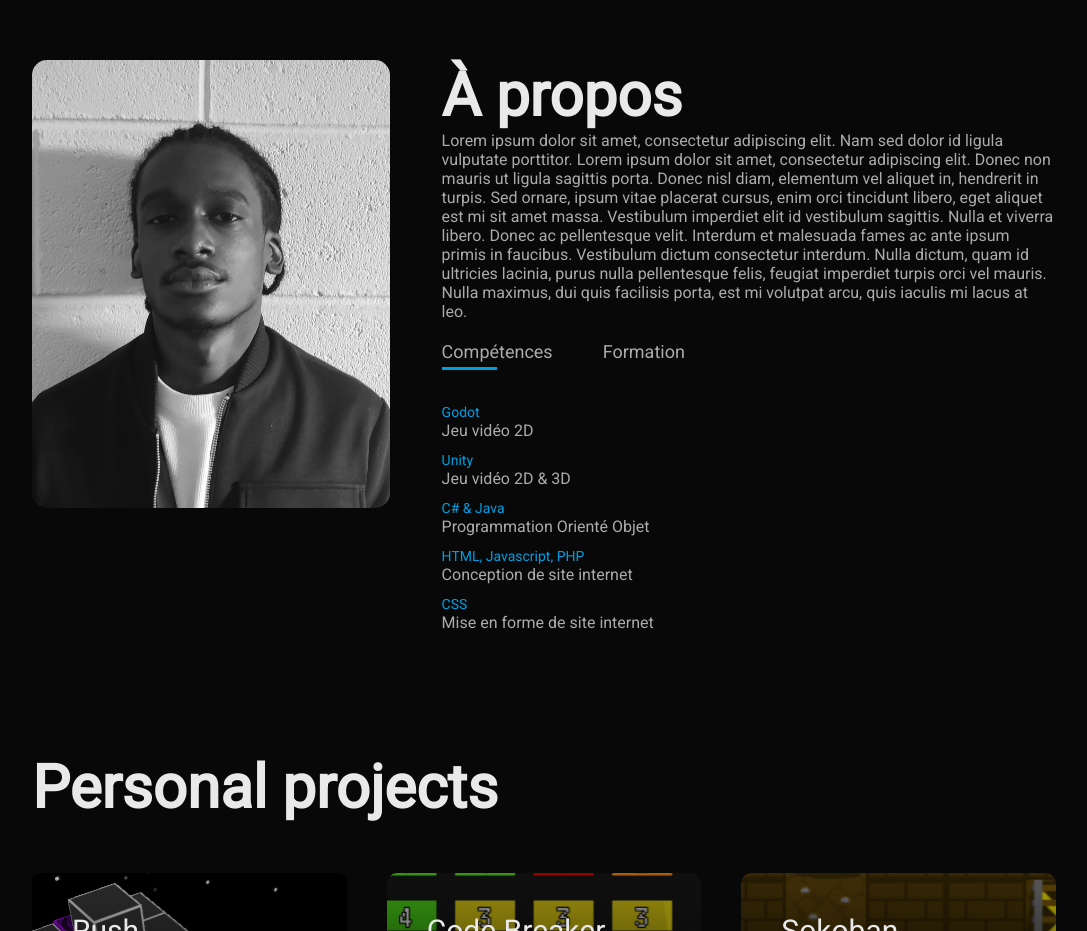
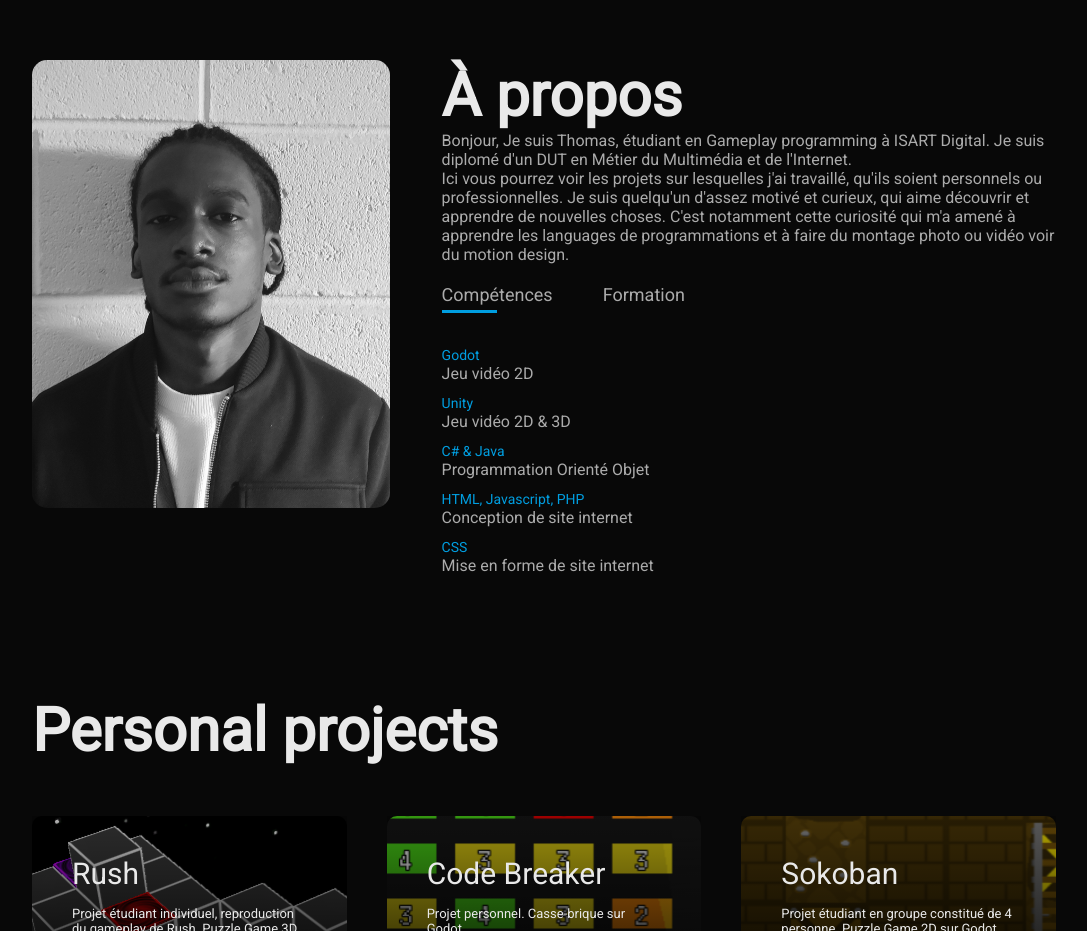
Before and after one commit to FuyukoHanekura/FuyukoHanekuraPortfolio, a plain HTML site: page index.html in a window 1280 px wide. Shown: the part 820-1751 px from the top of the page, without its empty margins (96-1183 px from the left). Drawn offline with Linux system fonts and the light colour scheme.

Commit message:
refactor(index) : replace lorem ipsum based on #9

```diff
--- a/index.html
+++ b/index.html
@@ -43,7 +43,9 @@
                 </div>
                 <div class="about_col_2">
                     <h1 class="about_title" id="About">À propos</h1>
-                    <p>Lorem ipsum dolor sit amet, consectetur adipiscing elit. Nam sed dolor id ligula vulputate porttitor. Lorem ipsum dolor sit amet, consectetur adipiscing elit. Donec non mauris ut ligula sagittis porta. Donec nisl diam, elementum vel aliquet in, hendrerit in turpis. Sed ornare, ipsum vitae placerat cursus, enim orci tincidunt libero, eget aliquet est mi sit amet massa. Vestibulum imperdiet elit id vestibulum sagittis. Nulla et viverra libero. Donec ac pellentesque velit. Interdum et malesuada fames ac ante ipsum primis in faucibus. Vestibulum dictum consectetur interdum. Nulla dictum, quam id ultricies lacinia, purus nulla pellentesque felis, feugiat imperdiet turpis orci vel mauris. Nulla maximus, dui quis facilisis porta, est mi volutpat arcu, quis iaculis mi lacus at leo.</p>
+                    <p>Bonjour, Je suis Thomas, étudiant en Gameplay programming à ISART Digital. Je suis diplomé d'un DUT en Métier du Multimédia et de l'Internet. <br>
+                    Ici vous pourrez voir les projets sur lesquelles j'ai travaillé, qu'ils soient personnels ou professionnelles. Je suis quelqu'un d'assez motivé et curieux, qui aime découvrir et apprendre de nouvelles choses.  C'est notamment cette curiosité qui m'a amené à apprendre les languages de programmations et à faire du montage photo ou vidéo voir du motion design.
+                    </p>
 
                     <div class="tab_title">
                         <p class="tab_link active_link_about" onclick="opentab('skills')">Compétences</p>
```
